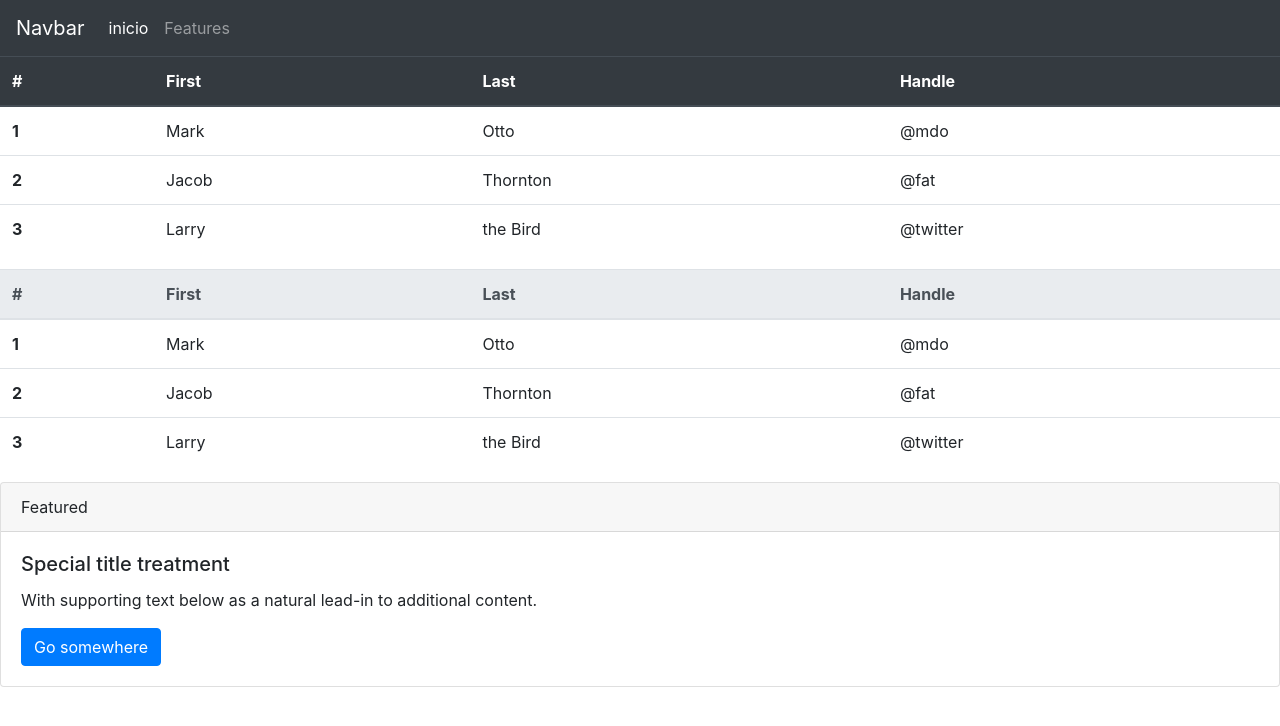
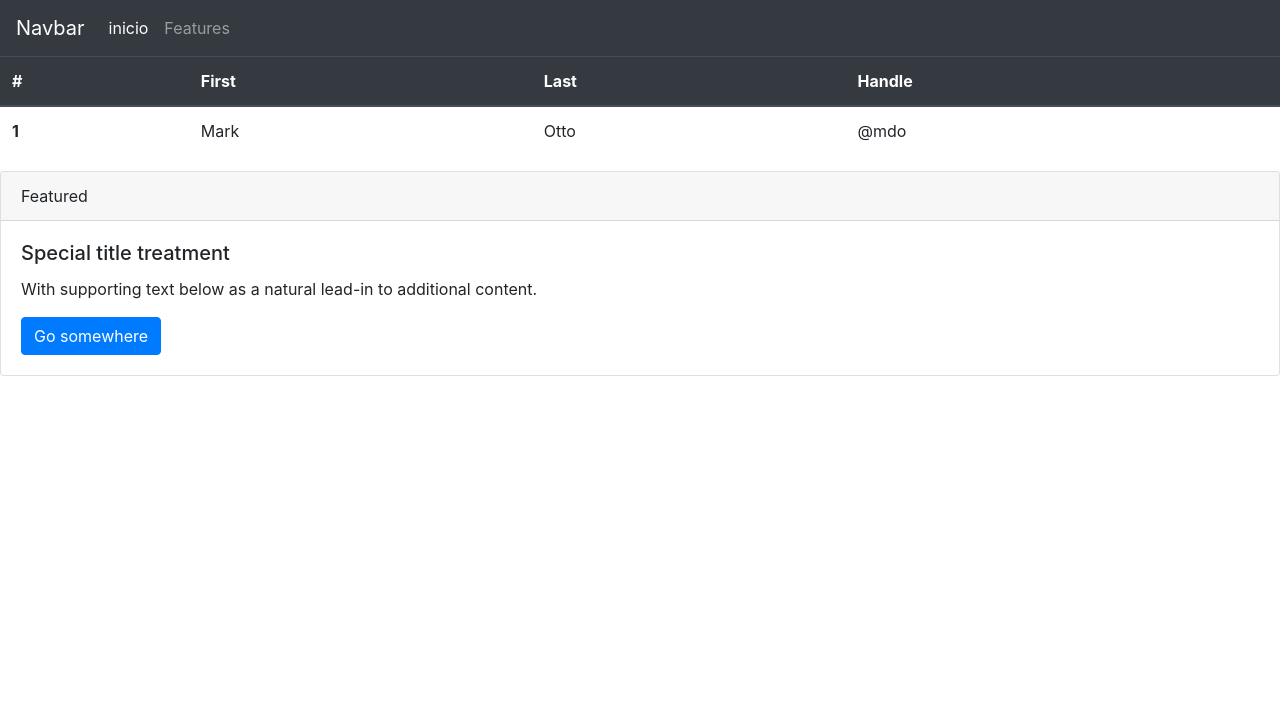
Before and after one commit to jorge18gonzalez/lineas, an Angular app: page / in a window 1280 px wide. Shown: the top 726 px of the page. Built offline with nearby package versions, Linux system fonts and the light colour scheme.

Commit message:
se crea la tabla dinamica en el front

```diff
--- a/src/app/stock/stock.component.html
+++ b/src/app/stock/stock.component.html
@@ -16,48 +16,8 @@
         <td>@mdo</td>
       </tr>
       <tr>
-        <th scope="row">2</th>
-        <td>Jacob</td>
-        <td>Thornton</td>
-        <td>@fat</td>
-      </tr>
-      <tr>
-        <th scope="row">3</th>
-        <td>Larry</td>
-        <td>the Bird</td>
-        <td>@twitter</td>
-      </tr>
     </tbody>
   </table>
 
-  <table class="table">
-    <thead class="thead-light">
-      <tr>
-        <th scope="col">#</th>
-        <th scope="col">First</th>
-        <th scope="col">Last</th>
-        <th scope="col">Handle</th>
-      </tr>
-    </thead>
-    <tbody>
-      <tr>
-        <th scope="row">1</th>
-        <td>Mark</td>
-        <td>Otto</td>
-        <td>@mdo</td>
-      </tr>
-      <tr>
-        <th scope="row">2</th>
-        <td>Jacob</td>
-        <td>Thornton</td>
-        <td>@fat</td>
-      </tr>
-      <tr>
-        <th scope="row">3</th>
-        <td>Larry</td>
-        <td>the Bird</td>
-        <td>@twitter</td>
-      </tr>
-    </tbody>
-  </table>
+
   <app-footer></app-footer>
--- a/src/app/stock/stock.component.ts
+++ b/src/app/stock/stock.component.ts
@@ -1,4 +1,5 @@
 import { Component, OnInit } from '@angular/core';
+import { TELEFONOS} from '../telefonos.model';
 
 @Component({
   selector: 'app-stock',
@@ -6,6 +7,7 @@
   styleUrls: ['./stock.component.css']
 })
 export class StockComponent implements OnInit {
+  telefonos: any = TELEFONOS;
 
   constructor() { }
 
```
